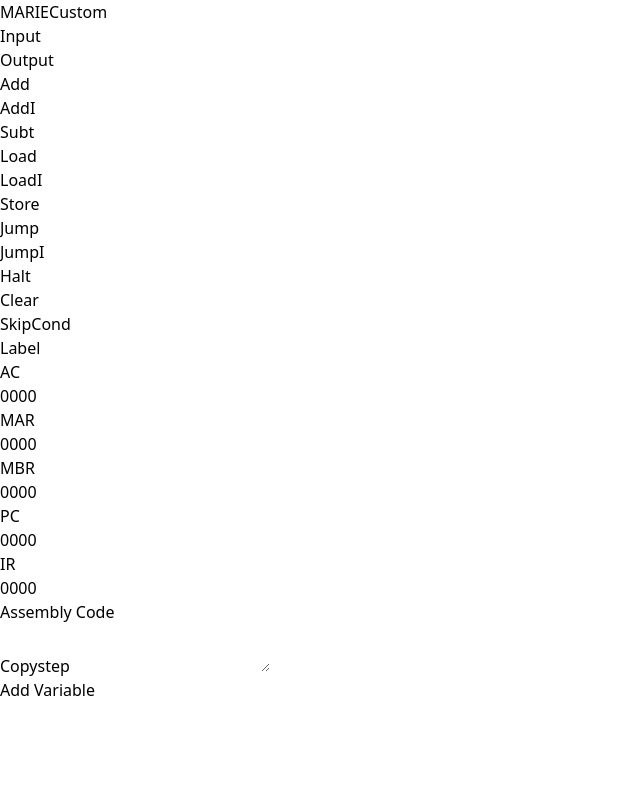
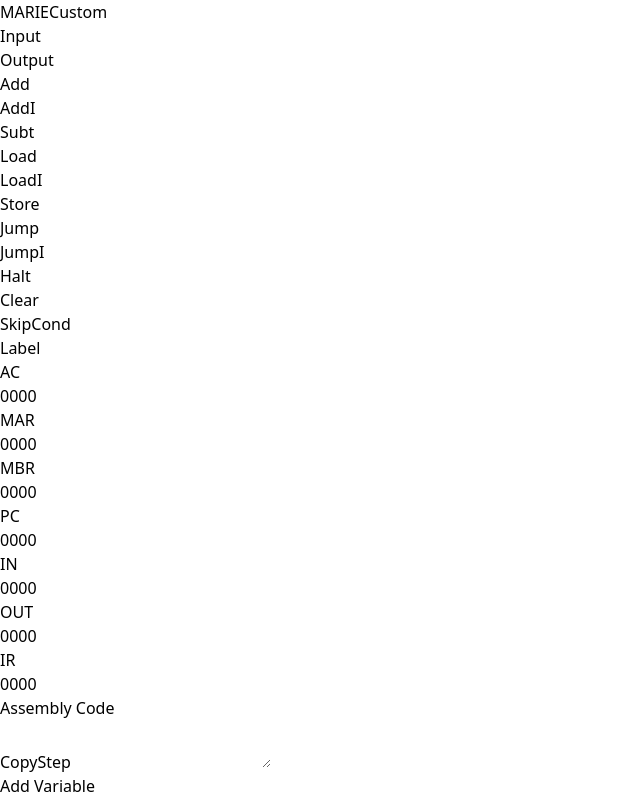
Before and after one commit to FelipeMalacarne/MARIEBlocks, a React (Vite) app in the folder mblocks-project/: page / in a window 1280 px wide. Shown: the whole page, without its empty margins (0-640 px from the left). Built offline with nearby package versions, Linux system fonts and the light colour scheme.

Commit message:
Changed memory array to string, variables not working

```diff
--- a/mblocks-project/src/App.tsx
+++ b/mblocks-project/src/App.tsx
@@ -217,11 +217,17 @@
               Copy
             </button>
             <button
-             className='bg-blue-500 hover:bg-blue-700 text-white font-bold py-2 px-4 rounded shadow-md mb-4 absolute top-11 right-24'
+             className=' bg-lime-500 hover:bg-lime-700 text-white font-bold py-2 px-4 rounded shadow-md mb-4 absolute bottom-1 right-4 w-20 text-center'
              onClick={step}
              >
-              step
+              Step
             </button>
+            {/* <button
+             className=' bg-lime-500 hover:bg-lime-700 text-white font-bold py-2 px-4 rounded shadow-md mb-4 absolute flex bottom-1 left-4'
+             onClick={assembleMemory}
+             >
+              Assemble and Run
+            </button> */}
             <textarea className='w-full h-full bg-slate-200 max-h-full p-2' value={assemblyStr} readOnly></textarea>
           </div>
 
--- a/mblocks-project/src/Types.ts
+++ b/mblocks-project/src/Types.ts
@@ -78,9 +78,11 @@
     PC: number;
     MAR: number;
     MBR: number;
-    IR: number;
+    IN: number;
+    OUT: number;
+    IR: string;
 }
 
 export type Memory = {
-    [key: number]: number;
+    [key: number]: string;
 }
--- a/mblocks-project/src/components/RegisterCounter.tsx
+++ b/mblocks-project/src/components/RegisterCounter.tsx
@@ -2,7 +2,7 @@
 
 type RegisterCounterProps = {
   name: string
-  value: number
+  value: string | number
 }
 
 export const RegisterCounter: React.FC<RegisterCounterProps> = (props) => {
--- a/mblocks-project/src/hooks/useMarie.tsx
+++ b/mblocks-project/src/hooks/useMarie.tsx
@@ -7,26 +7,26 @@
     variables: Variable[];
 }
 
+
 export const useMarie = (blocks: TBlock[], variables: Variable[]) => {
 
     const [registers, setRegisters] = useState<Registers>({
-        AC: 0x0,
-        MAR: 0x0,
-        MBR: 0x0,
-        PC: 0x0,
-        IR: 0x0,
+        AC: 0,
+        MAR: 0,
+        MBR: 0,
+        PC: 0,
+        IN: 0,
+        OUT: 0,
+        IR: "",
     })
 
-    const [memory, setMemory] = useState<number[]>([]);
+    const [memory, setMemory] = useState<string[]>([]);
 
     const [halted, setHalted] = useState<boolean>(false);
 
-    const MEMORY_SIZE = 60;
-
-    const run = (blocks: TBlock[]) => {
+    const run = () => {
         while (!halted) {
             step()
-
         }
     }
 
@@ -36,18 +36,17 @@
             variables.forEach((variable, i) => {
                 const variableAddress = blocks.length + 1 + i;
                 variable.address = variableAddress;
-                memory[variableAddress] = parseInt(variable.value.toString(16), 16);
+                memory[variableAddress] = variable.value.toString(16).toUpperCase().padStart(4, "0");
             })
         }
         const memory = blocks.map((block) => {
             setVariablesOnMemory(variables);
 
-
             const hexBlockCode = block.code.toString(16).substring(0, 1);
 
             let variableString = block.variable?.address ? block.variable.address.toString(16).padStart(3, '0') : "000";
 
-            return parseInt(`0x${hexBlockCode}${variableString}`, 16);
+            return `${hexBlockCode}${variableString}`;
         })
         setMemory(memory);
         console.log(memory)
@@ -56,7 +55,7 @@
 
     const step = () => {
 
-        if (registers.PC >= MEMORY_SIZE) {
+        if (registers.PC >= memory.length) {
             registers.PC = 0;
         }
 
@@ -65,61 +64,57 @@
         //		MBR <- M[MAR]
         //		IR <- MBR
         //		PC <- PC+1
+
         registers.MAR = registers.PC;
-        registers.MBR = memory[registers.MAR];
-        registers.IR = registers.MBR;
+        registers.MBR = parseInt(memory[registers.MAR], 16);
+        registers.IR = registers.MBR.toString(16);
         registers.PC++;
 
         //  Execution Cycle
-        const ir: string = registers.IR.toString(16).padStart(4, "0");
-        const opcode: string = ir.substring(0, 1);
-        const skipValue: string = ir.substring(1, 2);
-        const address: string = ir.substring(1, 4);
-        const operand: number = parseInt(address, 16);
 
-        switch (opcode) {
+        const opCode = registers.IR.substring(0, 1);
+        const skipValue = registers.IR.substring(1, 2);
+        const operand = parseInt(registers.IR.substring(1, 4), 16);
+
+
+        switch (opCode) {
             case "0":
-                // //  Halt
-                // setHalted(true);
+                // JnS
                 break;
             case "1":
                 //  Load
-                //  AC <- M[address]
                 registers.MAR = operand;
-                registers.MBR = memory[registers.MAR];
+                registers.MBR = parseInt(memory[registers.MAR], 16);
                 registers.AC = registers.MBR;
                 break;
             case "2":
                 //  Store
-                //  M[address] <- AC
                 registers.MAR = operand;
                 registers.MBR = registers.AC;
-                memory[registers.MAR] = registers.MBR;
+                memory[registers.MAR] = registers.MBR.toString(16).toUpperCase().padStart(4, "0");
                 break;
             case "3":
                 //  Add
-                //  AC <- AC + M[address]
                 registers.MAR = operand;
-                registers.MBR = memory[registers.MAR];
+                registers.MBR = parseInt(memory[registers.MAR], 16);
                 registers.AC += registers.MBR;
                 break;
             case "4":
-                //  Subtract
-                //  AC <- AC - M[address]
+                //  Subt
                 registers.MAR = operand;
-                registers.MBR = memory[registers.MAR];
+                registers.MBR = parseInt(memory[registers.MAR], 16);
                 registers.AC -= registers.MBR;
                 break;
             case "5":
                 //  Input
-                //  AC <- input
-                // registers.AC = prompt("Input a value: ");
+                // Mostrar popup
+                // registers.AC = registers.IN;
                 break;
             case "6":
                 //  Output
-                //  Output AC
+                // Mostrar output
+                // registers.OUT = registers.AC;
                 console.log(registers.AC)
-                // alert(registers.AC);
                 break;
             case "7":
                 //  Halt
@@ -151,20 +146,20 @@
                 //  AddI
                 //  AC <- AC + M[M[address]]
                 registers.MAR = operand;
-                registers.MBR = memory[registers.MAR];
+                registers.MBR = parseInt(memory[registers.MAR], 16);
                 registers.MAR = registers.MBR;
-                registers.MBR = memory[registers.MAR];
+                registers.MBR = parseInt(memory[registers.MAR], 16);
                 registers.AC += registers.MBR;
                 break;
             case "C":
                 //  JumpI
                 //  PC <- M[address]
                 registers.MAR = operand;
-                registers.MBR = memory[registers.MAR];
+                registers.MBR = parseInt(memory[registers.MAR], 16);
                 registers.PC = registers.MBR;
                 break;
             default:
-                console.log("erro")
+                console.log("Operação não reconhecida")
                 break;
         }
 
@@ -192,5 +187,5 @@
 
 
 
-    return { registers, step }
+    return { registers, step, run}
 }
```
